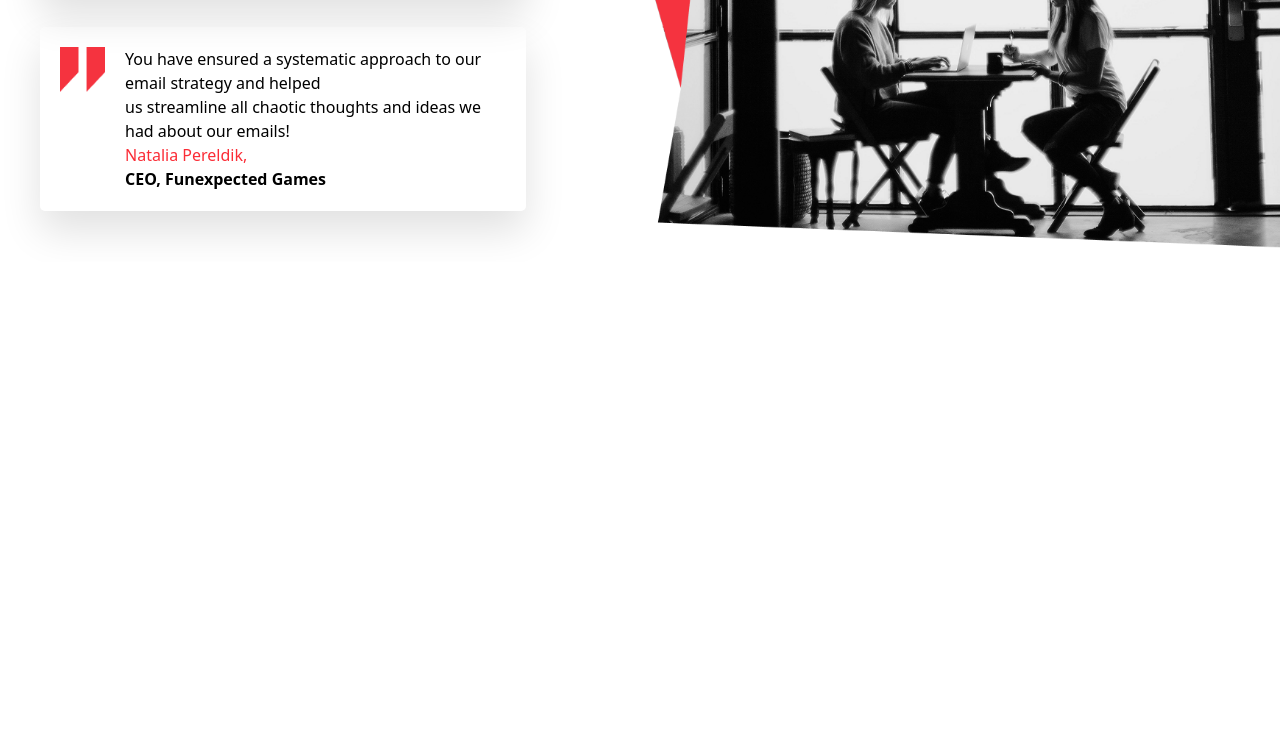
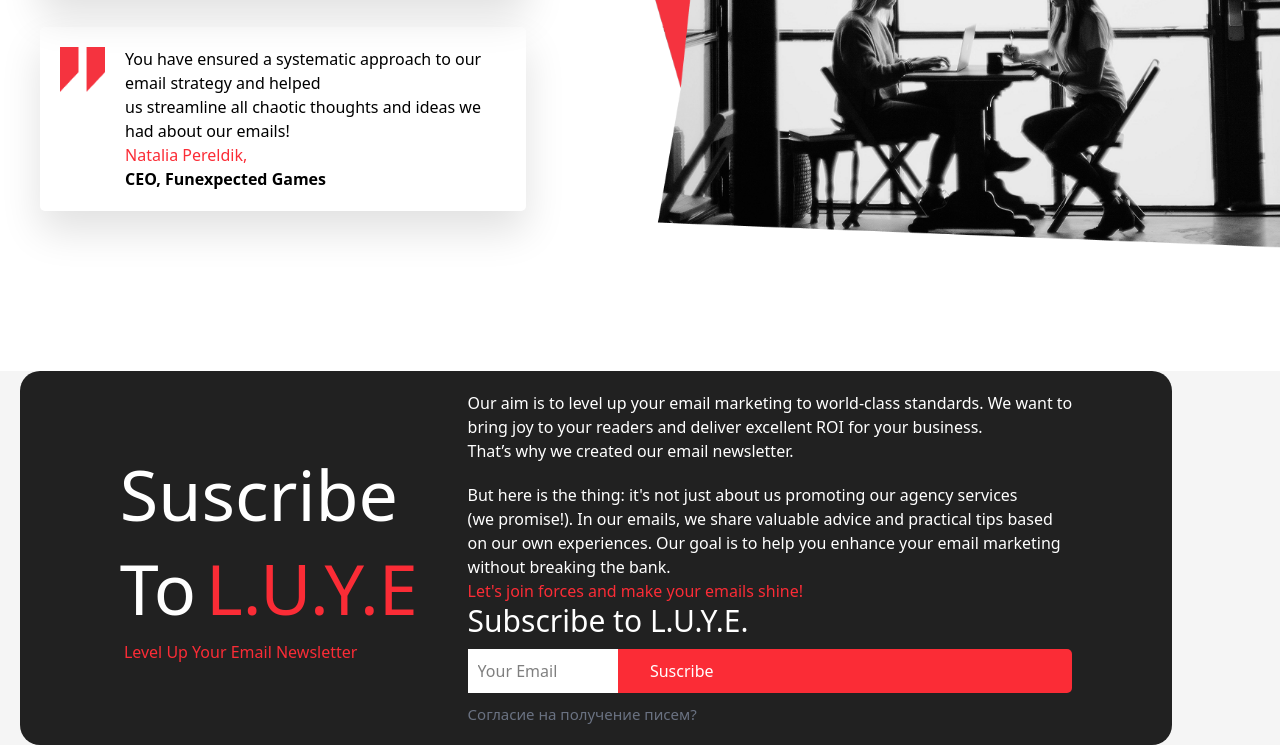
Before and after one commit to Sunat-Ibodov/marketing, a website: page src/index.html in a window 1280 px wide. Shown: the part 2627-3372 px from the top of the page. Before the commit the page ends 2889 px from the top, so only its background shows below. Drawn offline with Linux system fonts and the light colour scheme.

Commit message:
seventh commmit

```diff
--- a/src/index.html
+++ b/src/index.html
@@ -215,6 +215,40 @@
             <img src="./images/Vector 2.png" alt="" class="absolute top-[1px] z-0">
         </div>
     </div>
+    <div class="bg-[#F5F5F5] flex-col lg:flex-row mt-[120px]">
+        <div
+            class="bg-[#212121] w-[90%] ml-[20px] rounded-[20px] px-[20px] py-[20px] lg:flex lg:justify-center lg:items-center lg:gap-[50px]">
+            <div>
+                <h1 class="text-white text-3xl lg:text-[70px]">Suscribe</h1>
+                <div class="flex gap-[10px] mt-[10px]">
+                    <h1 class="text-white text-3xl lg:text-[70px]">To</h1>
+                    <h1 class="text-red-500 text-3xl lg:text-[70px]"> L.U.Y.E</h1>
+                </div>
+                <p class="text-red-500 mt-[10px]"> Level Up Your Email Newsletter</p>
+            </div>
+            <div>
+                <p class="text-white">Our aim is to level up your email <br class="lg:hidden"> marketing to world-class
+                    standards. <br class="lg:hidden"> We want to <br class="hidden lg:inline">
+                    bring joy to your readers <br class="lg:hidden"> and deliver excellent ROI for your <br
+                        class="lg:hidden"> business. <br class="hidden lg:inline"> That’s why we created our <br
+                        class="lg:hidden">
+                    email newsletter.</p>
+                <p class="text-white mt-[20px]">But here is the thing: it's not just about <br class=" lg:hidden"> us
+                    promoting our agency services <br> (we
+                    promise!). In our emails, we share <br class="lg:hidden"> valuable advice and practical tips <br
+                        class="lg:hidden"> based <br class="hidden lg:inline"> on our own experiences.
+                    Our <br class="lg:hidden"> goal is to help you enhance your email <br class="lg:hidden"> marketing
+                    <br class="hidden lg:inline"> without breaking the bank.</p>
+                <p class="text-red-500">Let's join forces and make your emails <br class="lg:hidden"> shine!</p>
+                <h1 class="text-white text-2xl lg:text-3xl">Subscribe to L.U.Y.E.</h1>
+                <form action="" class="rounded-[5px] bg-red-500 mt-[10px]">
+                    <input type="email" placeholder="Your Email" class="bg-white outline-0 pl-[10px] py-[10px] lg:w-[150px]">
+                    <button class="text-white bg-red-500 py-[10px] px-[10px] lg:w-[120px]">Suscribe</button>
+                </form>
+                <p class="text-[15px] text-gray-500 mt-[10px]">Согласие на получение писем?</p>
+            </div>
+        </div>
+    </div>
 </body>
 
 </html>
```
Also changed, not shown: src/output.css.
